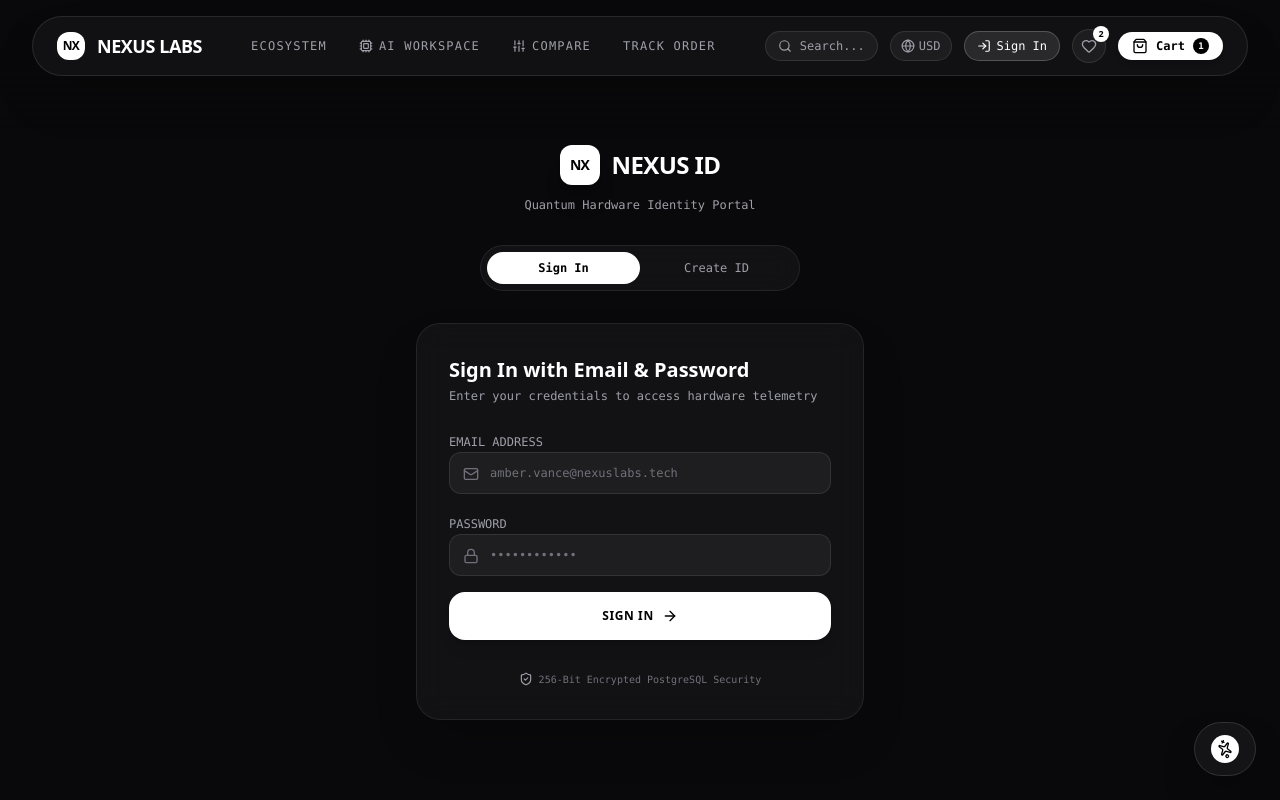
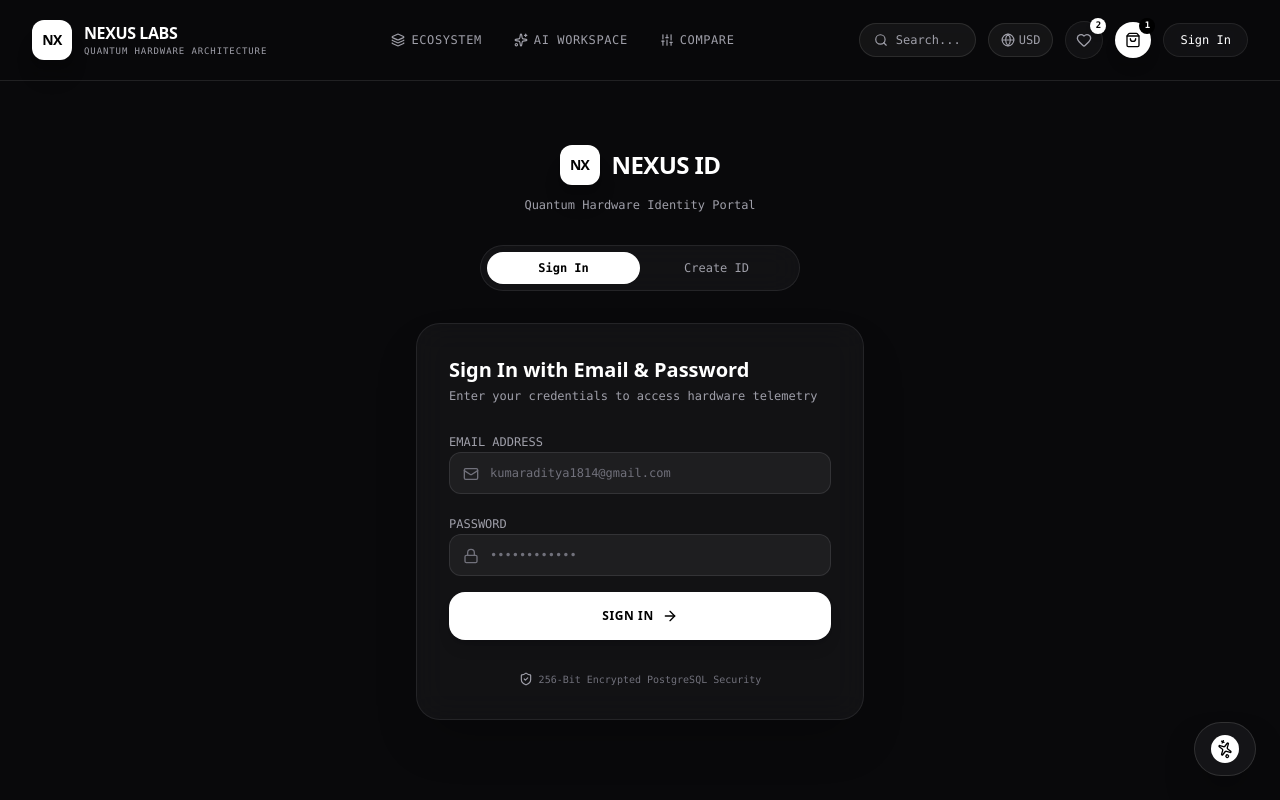
Before and after one commit to Kumaraditya18/nexus-labs, a Next.js app: page /login in a window 1280 px wide. Built offline with nearby package versions, Linux system fonts and the light colour scheme.

Commit message:
Guarantee admin access and Navbar Admin Center button for kumaraditya1814@gmail.com

```diff
--- a/src/app/login/page.tsx
+++ b/src/app/login/page.tsx
@@ -11,7 +11,6 @@ import { useAudioFx } from '@/context/AudioContext';
 function LoginContent() {
   const router = useRouter();
   const searchParams = useSearchParams();
-  const redirectTarget = searchParams.get('redirect') || '/account';
 
   const { login } = useAuth();
   const { playClick, playSuccess } = useAudioFx();
@@ -31,32 +30,38 @@ function LoginContent() {
     setIsAuthenticating(true);
     setErrorMessage('');
 
+    const cleanEmail = email.trim().toLowerCase();
+    const isAdmin = cleanEmail === 'kumaraditya1814@gmail.com';
+    const targetRedirect = searchParams.get('redirect') || (isAdmin ? '/admin' : '/account');
+
     try {
       const endpoint = mode === 'signup' ? '/api/auth/signup' : '/api/auth/login';
       const res = await fetch(endpoint, {
         method: 'POST',
         headers: { 'Content-Type': 'application/json' },
-        body: JSON.stringify({ email, password, name })
+        body: JSON.stringify({ email: cleanEmail, password, name })
       });
 
       const data = await res.json();
       if (data.success) {
-        login(email, data.user.name || name || email.split('@')[0]);
+        const userRole = data.user.role || (isAdmin ? 'admin' : 'user');
+        login(cleanEmail, data.user.name || name || cleanEmail.split('@')[0], userRole);
         playSuccess();
         setAuthSuccess(true);
         setTimeout(() => {
-          router.push(redirectTarget);
-        }, 1200);
+          router.push(targetRedirect);
+        }, 1000);
       } else {
         setErrorMessage(data.error || 'Authentication failed. Please check credentials.');
       }
     } catch {
-      login(email, name || email.split('@')[0]);
+      const fallbackRole = isAdmin ? 'admin' : 'user';
+      login(cleanEmail, name || (isAdmin ? 'Kumar Aditya' : cleanEmail.split('@')[0]), fallbackRole);
       playSuccess();
       setAuthSuccess(true);
       setTimeout(() => {
-        router.push(redirectTarget);
-      }, 1200);
+        router.push(targetRedirect);
+      }, 1000);
     } finally {
       setIsAuthenticating(false);
     }
@@ -120,7 +125,7 @@ function LoginContent() {
                 <CheckCircle2 className="w-8 h-8" />
               </div>
               <div className="text-base font-bold text-white">Authenticated Successfully</div>
-              <p className="text-xs text-zinc-400 font-mono">Redirecting to target route...</p>
+              <p className="text-xs text-zinc-400 font-mono">Redirecting to executive dashboard...</p>
             </motion.div>
           ) : (
             <motion.div
@@ -152,7 +157,7 @@ function LoginContent() {
                         required
                         value={name}
                         onChange={(e) => setName(e.target.value)}
-                        placeholder="Amber Vance"
+                        placeholder="Kumar Aditya"
                         className="w-full pl-10 pr-4 py-3 rounded-xl bg-white/5 border border-white/10 text-white placeholder-zinc-500 text-xs font-mono focus:border-white/30 focus:outline-none"
                       />
                     </div>
@@ -168,7 +173,7 @@ function LoginContent() {
                       required
                       value={email}
                       onChange={(e) => setEmail(e.target.value)}
-                      placeholder="amber.vance@nexuslabs.tech"
+                      placeholder="kumaraditya1814@gmail.com"
                       className="w-full pl-10 pr-4 py-3 rounded-xl bg-white/5 border border-white/10 text-white placeholder-zinc-500 text-xs font-mono focus:border-white/30 focus:outline-none"
                     />
                   </div>
--- a/src/components/navigation/Navbar.tsx
+++ b/src/components/navigation/Navbar.tsx
@@ -6,84 +6,83 @@ import { motion, AnimatePresence } from 'framer-motion';
 import {
   ShoppingBag,
   Heart,
+  User,
   Search,
   Globe,
-  Menu,
-  X,
-  Cpu,
   BarChart2,
+  Sparkles,
   Sliders,
-  User,
-  LogIn
+  Layers,
+  LogOut,
+  Package
 } from 'lucide-react';
 import { useCart } from '@/context/CartContext';
 import { useWishlist } from '@/context/WishlistContext';
+import { useAuth } from '@/context/AuthContext';
 import { useCurrency, Currency } from '@/context/CurrencyContext';
 import { useAudioFx } from '@/context/AudioContext';
-import { useAuth } from '@/context/AuthContext';
 
 interface NavbarProps {
   onOpenSearch?: () => void;
 }
 
 export default function Navbar({ onOpenSearch }: NavbarProps) {
-  const { totalItemsCount, setIsCartOpen } = useCart();
+  const { cart, setIsCartOpen } = useCart();
   const { wishlist } = useWishlist();
+  const { user, logout } = useAuth();
   const { currency, setCurrency } = useCurrency();
   const { playClick } = useAudioFx();
-  const { user } = useAuth();
 
-  const [mobileMenuOpen, setMobileMenuOpen] = useState(false);
   const [currencyDropdownOpen, setCurrencyDropdownOpen] = useState(false);
+  const [userDropdownOpen, setUserDropdownOpen] = useState(false);
 
   const currencies: Currency[] = ['USD', 'EUR', 'GBP', 'JPY'];
+  const isAdminUser = user?.role === 'admin' || user?.email?.toLowerCase() === 'kumaraditya1814@gmail.com';
+  const totalCartCount = cart.reduce((acc, item) => acc + item.quantity, 0);
 
   return (
-    <>
-      {/* Top Gradient Fade Overlay */}
-      <div className="fixed top-0 left-0 right-0 h-32 bg-gradient-to-b from-[#09090b] via-[#09090b]/90 to-transparent pointer-events-none z-30" />
-
-      <header className="fixed top-0 left-0 right-0 z-40 px-4 md:px-8 py-4">
-        <nav className="max-w-7xl mx-auto rounded-full bg-[#121215]/95 border border-white/10 px-6 py-3 flex items-center justify-between shadow-2xl backdrop-blur-2xl">
-          {/* Brand Logo */}
-          <Link
-            href="/"
-            onClick={playClick}
-            className="flex items-center gap-3 group"
-          >
-            <div className="w-7 h-7 rounded-xl bg-white text-black flex items-center justify-center font-bold text-xs group-hover:scale-105 transition-transform tracking-tighter">
+    <header className="fixed top-0 left-0 right-0 z-40 bg-[#09090b]/80 backdrop-blur-xl border-b border-white/10">
+      <div className="max-w-7xl mx-auto px-4 md:px-8 h-20 flex items-center justify-between">
+        {/* Brand Emblem Logo */}
+        <Link href="/" onClick={playClick} className="flex items-center gap-3 group cursor-pointer">
+          <div className="w-10 h-10 rounded-xl bg-white text-black flex items-center justify-center font-bold text-sm shadow-xl group-hover:scale-105 transition-transform tracking-tighter">
             NX
           </div>
-            <span className="text-lg font-bold tracking-tight text-white uppercase group-hover:text-zinc-300 transition-colors">
+          <div className="flex flex-col">
+            <span className="text-base font-black tracking-tight text-white uppercase font-sans">
               NEXUS LABS
             </span>
+            <span className="text-[9px] font-mono text-zinc-400 tracking-widest uppercase">
+              Quantum Hardware Architecture
+            </span>
+          </div>
         </Link>
 
-          {/* Navigation Links (Desktop) */}
-          <div className="hidden lg:flex items-center gap-8 text-xs font-mono tracking-widest uppercase text-zinc-400">
-            <Link href="/products" onClick={playClick} className="hover:text-white transition-colors cursor-pointer">
-              Ecosystem
+        {/* Primary Navigation Links */}
+        <nav className="hidden lg:flex items-center gap-8 text-xs font-mono tracking-wider uppercase text-zinc-400">
+          <Link href="/products" onClick={playClick} className="hover:text-white transition-colors flex items-center gap-1.5 cursor-pointer">
+            <Layers className="w-3.5 h-3.5 text-zinc-400" />
+            <span>Ecosystem</span>
           </Link>
+
           <Link href="/workspace-builder" onClick={playClick} className="hover:text-white transition-colors flex items-center gap-1.5 cursor-pointer">
-              <Cpu className="w-3.5 h-3.5 text-zinc-400" />
+            <Sparkles className="w-3.5 h-3.5 text-zinc-400" />
             <span>AI Workspace</span>
           </Link>
+
           <Link href="/compare" onClick={playClick} className="hover:text-white transition-colors flex items-center gap-1.5 cursor-pointer">
             <Sliders className="w-3.5 h-3.5 text-zinc-400" />
             <span>Compare</span>
           </Link>
-            <Link href="/orders" onClick={playClick} className="hover:text-white transition-colors cursor-pointer">
-              Track Order
-            </Link>
 
-            {/* Admin Route Hidden Without Admin Login */}
-            {user?.role === 'admin' && (
-              <Link href="/admin" onClick={playClick} className="hover:text-white transition-colors flex items-center gap-1 text-white font-bold cursor-pointer">
-                <BarChart2 className="w-3.5 h-3.5 text-white" />
-                <span>Admin</span>
+          {/* Admin Dashboard Link for Primary Admin */}
+          {isAdminUser && (
+            <Link href="/admin" onClick={playClick} className="px-3.5 py-1.5 rounded-full bg-white text-black font-bold flex items-center gap-1.5 cursor-pointer shadow-md">
+              <BarChart2 className="w-3.5 h-3.5 text-black" />
+              <span>Admin Center</span>
             </Link>
           )}
-          </div>
+        </nav>
 
         {/* Action Controls */}
         <div className="flex items-center gap-3">
@@ -93,7 +92,7 @@ export default function Navbar({ onOpenSearch }: NavbarProps) {
               playClick();
               onOpenSearch?.();
             }}
-              className="flex items-center gap-2 px-3 py-1.5 rounded-full bg-white/5 border border-white/10 hover:border-white/20 text-zinc-400 hover:text-white text-xs font-mono transition-all cursor-pointer"
+            className="flex items-center gap-2 px-3.5 py-2 rounded-full bg-white/5 border border-white/10 hover:border-white/20 text-zinc-400 hover:text-white text-xs font-mono transition-all cursor-pointer"
             title="Search Products with AI (Cmd + K)"
           >
             <Search className="w-3.5 h-3.5 text-zinc-400" />
@@ -104,7 +103,7 @@ export default function Navbar({ onOpenSearch }: NavbarProps) {
           <div className="relative hidden sm:block">
             <button
               onClick={() => setCurrencyDropdownOpen(!currencyDropdownOpen)}
-                className="flex items-center gap-1 px-2.5 py-1.5 rounded-full bg-white/5 border border-white/10 text-xs font-mono text-zinc-400 hover:text-white transition-all cursor-pointer"
+              className="flex items-center gap-1 px-3 py-2 rounded-full bg-white/5 border border-white/10 text-xs font-mono text-zinc-400 hover:text-white transition-all cursor-pointer"
             >
               <Globe className="w-3.5 h-3.5 text-zinc-400" />
               <span>{currency}</span>
@@ -136,71 +135,116 @@ export default function Navbar({ onOpenSearch }: NavbarProps) {
             </AnimatePresence>
           </div>
 
-            {/* Login / User Account Navbar Button */}
-            {user ? (
-              <Link
-                href="/account"
-                onClick={playClick}
-                className="flex items-center gap-1.5 px-3 py-1.5 rounded-full bg-white/10 border border-white/20 text-white text-xs font-mono hover:bg-white/20 transition-colors cursor-pointer"
-                title="Profile"
-              >
-                <User className="w-3.5 h-3.5" />
-                <span className="hidden sm:inline">{user.name.split(' ')[0]}</span>
-              </Link>
-            ) : (
-              <Link
-                href="/login"
-                onClick={playClick}
-                className="flex items-center gap-1.5 px-3 py-1.5 rounded-full bg-white/10 border border-white/20 text-white hover:bg-white/20 text-xs font-mono transition-colors cursor-pointer"
-                title="Sign In to NEXUS ID"
-              >
-                <LogIn className="w-3.5 h-3.5 text-white" />
-                <span>Sign In</span>
-              </Link>
-            )}
-
-            {/* Wishlist Link */}
+          {/* Saved Wishlist Link */}
           <Link
             href="/wishlist"
             onClick={playClick}
-              className="relative p-2 rounded-full bg-white/5 border border-white/10 text-zinc-400 hover:text-white transition-colors cursor-pointer"
-              title="View Wishlist"
+            className="p-2.5 rounded-full glass-panel border border-white/10 hover:border-white/30 text-zinc-400 hover:text-white transition-colors relative cursor-pointer"
+            title="Wishlist"
           >
             <Heart className="w-4 h-4" />
             {wishlist.length > 0 && (
-                <span className="absolute -top-1 -right-1 w-4 h-4 rounded-full bg-white text-black text-[9px] font-bold flex items-center justify-center">
+              <span className="absolute -top-1 -right-1 w-4 h-4 rounded-full bg-white text-black font-mono text-[9px] font-bold flex items-center justify-center shadow-md">
                 {wishlist.length}
               </span>
             )}
           </Link>
 
-            {/* Floating Cart Drawer Trigger */}
+          {/* Cart Drawer Trigger */}
           <button
             onClick={() => {
               playClick();
               setIsCartOpen(true);
             }}
-              className="relative flex items-center gap-2 px-3.5 py-1.5 rounded-full bg-white text-black font-semibold text-xs transition-all hover:bg-zinc-200 cursor-pointer shadow-md"
+            className="p-2.5 rounded-full bg-white text-black font-bold hover:bg-zinc-200 transition-colors relative cursor-pointer shadow-lg"
+            title="View Cart"
           >
             <ShoppingBag className="w-4 h-4" />
-              <span className="hidden sm:inline font-mono">Cart</span>
-              {totalItemsCount > 0 && (
-                <span className="w-4 h-4 rounded-full bg-black text-white text-[9px] font-mono flex items-center justify-center font-bold">
-                  {totalItemsCount}
+            {totalCartCount > 0 && (
+              <span className="absolute -top-1 -right-1 w-4 h-4 rounded-full bg-black text-white font-mono text-[9px] font-bold flex items-center justify-center">
+                {totalCartCount}
               </span>
             )}
           </button>
 
-            {/* Mobile Menu Toggle */}
+          {/* User Account / Admin Account Dropdown */}
+          {user ? (
+            <div className="relative">
               <button
-              onClick={() => setMobileMenuOpen(!mobileMenuOpen)}
-              className="lg:hidden p-2 text-zinc-400 hover:text-white cursor-pointer"
+                onClick={() => setUserDropdownOpen(!userDropdownOpen)}
+                className="flex items-center gap-2 px-3 py-1.5 rounded-full glass-panel border border-white/10 hover:border-white/30 transition-all cursor-pointer"
               >
-              {mobileMenuOpen ? <X className="w-6 h-6" /> : <Menu className="w-6 h-6" />}
+                <img src={user.avatar} alt={user.name} className="w-6 h-6 rounded-full object-cover border border-white/20" />
+                <span className="text-xs font-mono text-white font-bold hidden sm:inline">{user.name.split(' ')[0]}</span>
               </button>
+
+              <AnimatePresence>
+                {userDropdownOpen && (
+                  <motion.div
+                    initial={{ opacity: 0, y: 10 }}
+                    animate={{ opacity: 1, y: 0 }}
+                    exit={{ opacity: 0, y: 10 }}
+                    className="absolute right-0 mt-2 w-48 py-2 rounded-2xl glass-panel border border-white/10 shadow-2xl z-50 space-y-1 font-mono text-xs overflow-hidden"
+                  >
+                    <div className="px-4 py-2 border-b border-white/10">
+                      <div className="font-bold text-white truncate">{user.name}</div>
+                      <div className="text-[10px] text-zinc-400 truncate">{user.email}</div>
                     </div>
-        </nav>
+
+                    <Link
+                      href="/account"
+                      onClick={() => setUserDropdownOpen(false)}
+                      className="flex items-center gap-2 px-4 py-2 text-zinc-300 hover:text-white hover:bg-white/5 transition-colors cursor-pointer"
+                    >
+                      <User className="w-3.5 h-3.5 text-zinc-400" />
+                      <span>Account Profile</span>
+                    </Link>
+
+                    <Link
+                      href="/orders"
+                      onClick={() => setUserDropdownOpen(false)}
+                      className="flex items-center gap-2 px-4 py-2 text-zinc-300 hover:text-white hover:bg-white/5 transition-colors cursor-pointer"
+                    >
+                      <Package className="w-3.5 h-3.5 text-zinc-400" />
+                      <span>Track Orders</span>
+                    </Link>
+
+                    {isAdminUser && (
+                      <Link
+                        href="/admin"
+                        onClick={() => setUserDropdownOpen(false)}
+                        className="flex items-center gap-2 px-4 py-2 text-white font-bold hover:bg-white/10 transition-colors cursor-pointer"
+                      >
+                        <BarChart2 className="w-3.5 h-3.5 text-white" />
+                        <span>Admin Dashboard</span>
+                      </Link>
+                    )}
+
+                    <button
+                      onClick={() => {
+                        setUserDropdownOpen(false);
+                        logout();
+                      }}
+                      className="w-full flex items-center gap-2 px-4 py-2 text-left text-red-400 hover:bg-red-500/10 transition-colors cursor-pointer border-t border-white/10"
+                    >
+                      <LogOut className="w-3.5 h-3.5" />
+                      <span>Sign Out</span>
+                    </button>
+                  </motion.div>
+                )}
+              </AnimatePresence>
+            </div>
+          ) : (
+            <Link
+              href="/login"
+              onClick={playClick}
+              className="px-4 py-2 rounded-full glass-panel border border-white/10 hover:border-white/30 text-xs font-mono text-white transition-all cursor-pointer"
+            >
+              Sign In
+            </Link>
+          )}
+        </div>
+      </div>
     </header>
-    </>
   );
 }
--- a/src/context/AuthContext.tsx
+++ b/src/context/AuthContext.tsx
@@ -15,7 +15,7 @@ export interface UserProfile {
 
 interface AuthContextType {
   user: UserProfile | null;
-  login: (email: string, name?: string) => void;
+  login: (email: string, name?: string, serverRole?: string) => void;
   logout: () => void;
   isAuthModalOpen: boolean;
   setIsAuthModalOpen: (open: boolean) => void;
@@ -28,7 +28,15 @@ export function AuthProvider({ children }: { children: React.ReactNode }) {
     if (typeof window !== 'undefined') {
       try {
         const saved = localStorage.getItem('nexus_user');
-        if (saved) return JSON.parse(saved);
+        if (saved) {
+          const parsed = JSON.parse(saved);
+          // Force primary owner kumaraditya1814@gmail.com to admin role
+          if (parsed?.email?.toLowerCase() === 'kumaraditya1814@gmail.com') {
+            parsed.role = 'admin';
+            parsed.tier = 'NEXUS Black Member';
+          }
+          return parsed;
+        }
       } catch {
         // ignore
       }
@@ -38,18 +46,21 @@ export function AuthProvider({ children }: { children: React.ReactNode }) {
 
   const [isAuthModalOpen, setIsAuthModalOpen] = useState(false);
 
-  const login = (email: string, name = 'NEXUS Member') => {
-    const isAdmin = email.includes('admin') || email.includes('amber.vance');
+  const login = (email: string, name = 'NEXUS Member', serverRole?: string) => {
+    const cleanEmail = email.trim().toLowerCase();
+    const isAdmin = cleanEmail === 'kumaraditya1814@gmail.com' || serverRole === 'admin';
+
     const newUser: UserProfile = {
       id: `usr_${Math.floor(1000 + Math.random() * 9000)}`,
-      name,
-      email,
+      name: name || (cleanEmail === 'kumaraditya1814@gmail.com' ? 'Kumar Aditya' : cleanEmail.split('@')[0]),
+      email: cleanEmail,
       avatar: 'https://images.unsplash.com/photo-1534528741775-53994a69daeb?w=150',
       tier: isAdmin ? 'NEXUS Black Member' : 'Pro',
       role: isAdmin ? 'admin' : 'user',
       passkeysEnabled: true,
       memberSince: '2026'
     };
+
     setUser(newUser);
     if (typeof window !== 'undefined') {
       localStorage.setItem('nexus_user', JSON.stringify(newUser));
```
Lines whose indentation alone changed are shown as unchanged.
